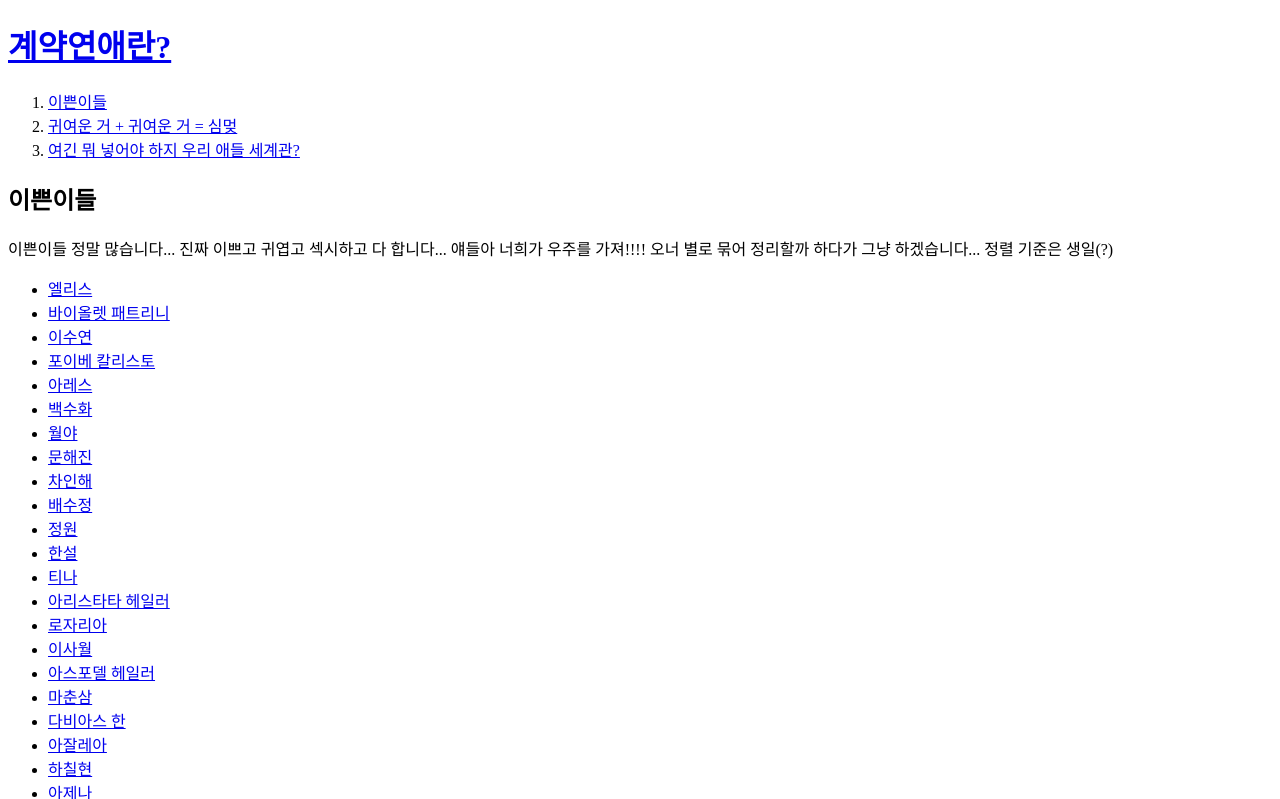
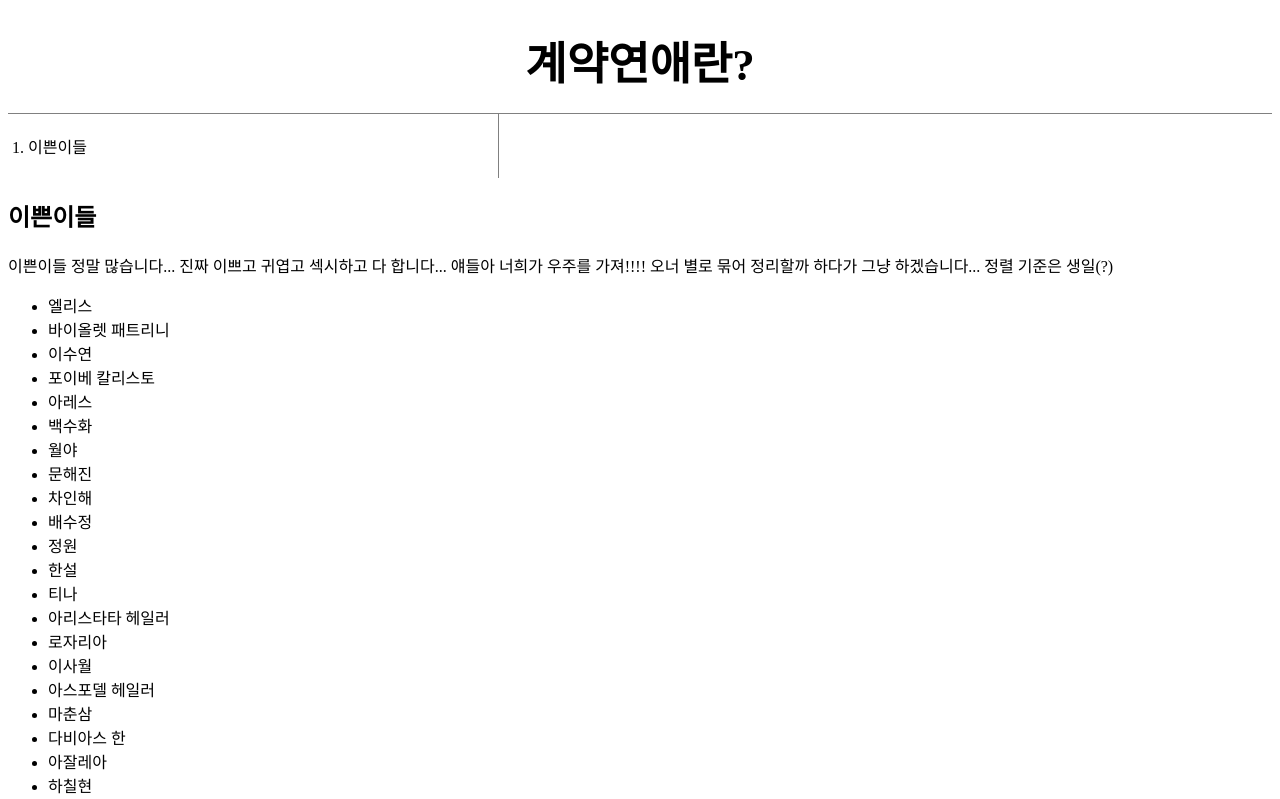
Before and after one commit to KHY-dev/ContractRelationships, a plain HTML site: page 1.html in a window 1280 px wide. Shown: the top 799 px of the page. Drawn offline with Linux system fonts and the light colour scheme.

Commit message:
Add files via upload

```diff
--- a/1.html
+++ b/1.html
@@ -4,13 +4,49 @@
   <title></title>
   <title>계연팟 - 이쁜이들</title>
   <meta charset="utf-8">
-</head>
-<body>
+  <style>
+    /*
+    body{
+      margin:0;
+    }
+    #active {
+      color:red;
+    }
+    .saw {
+      color:gray;
+    }
+    */
+    a {
+      color:black;
+      text-decoration: none;
+    }
+    h1 {
+      font-size:45px;
+      text-align: center;
+      border-bottom:1px solid gray;
+      margin:0;
+      padding:20px;
+    }
+    ol{
+      border-right:1px solid gray;
+      width:450px;
+      margin:0;
+      padding:20px;
+    }
+  </style>
+  </head>
+  <body>
   <h1><a href="index.html">계약연애란?</a></h1>
   <ol>
+    <!--
+    <li><a href="1.html" class="saw">이쁜이들</a></li>
+    <li><a href="2.html" class="saw" id="active">귀여운 거 + 귀여운 거 = 심멎(아직안만들었어요404뜸)</a></li>
+  -->
     <li><a href="1.html">이쁜이들</a></li>
-    <li><a href="2.html">귀여운 거 + 귀여운 거 = 심멎</a></li>
-    <li><a href="3.html">여긴 뭐 넣어야 하지 우리 애들 세계관?</a></li>
+    <!--
+    <li><a href="2.html">귀여운 거 + 귀여운 거 = 심멎(아직안만들었어요404뜸)</a></li>
+    <li><a href="3.html">여긴 뭐 넣어야 하지 우리 애들 세계관?(22)</a></li>
+  -->
   </ol>
   <h2>이쁜이들</h2>
   <p>
```
Also changed, not shown: index.html (+3 -0 lines).
